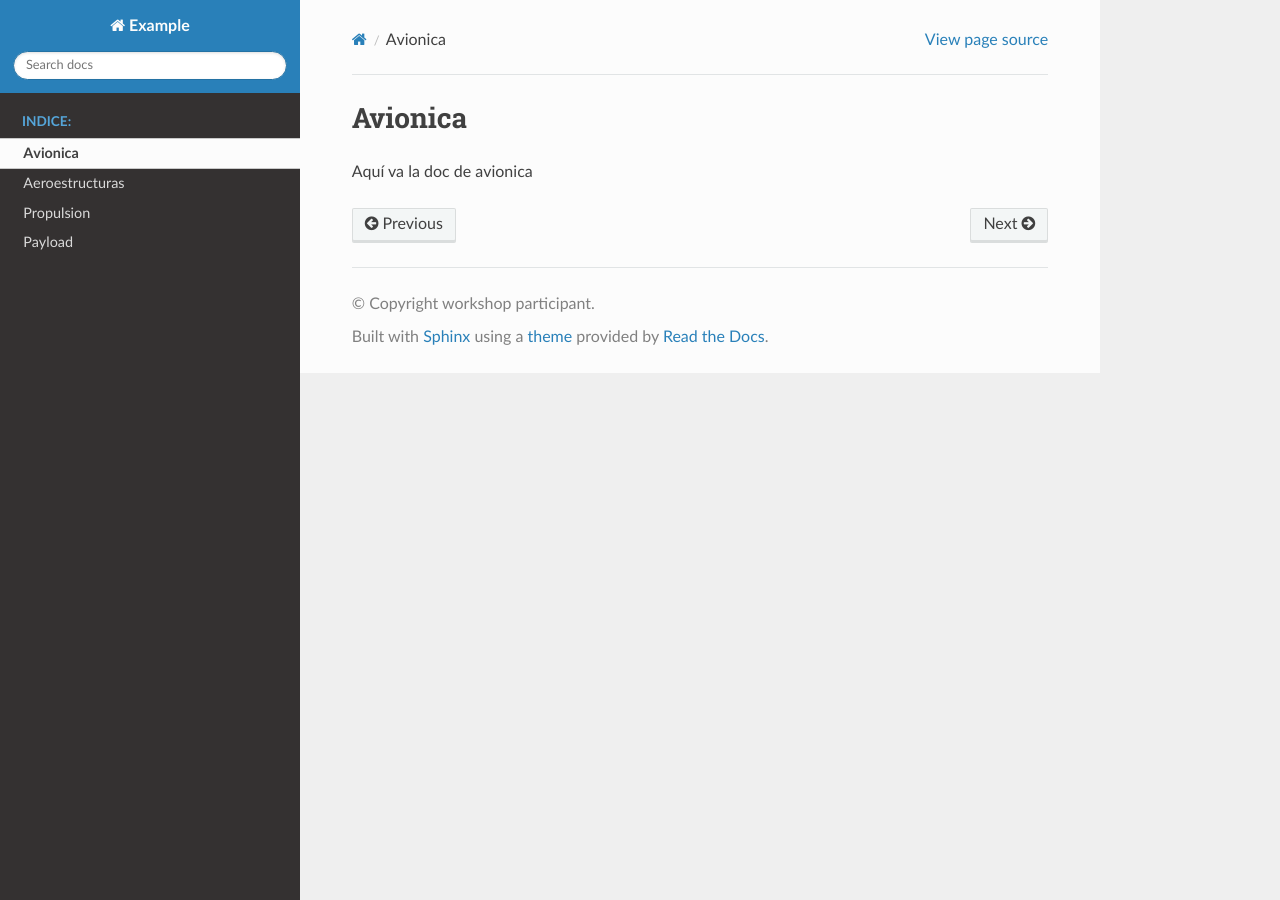
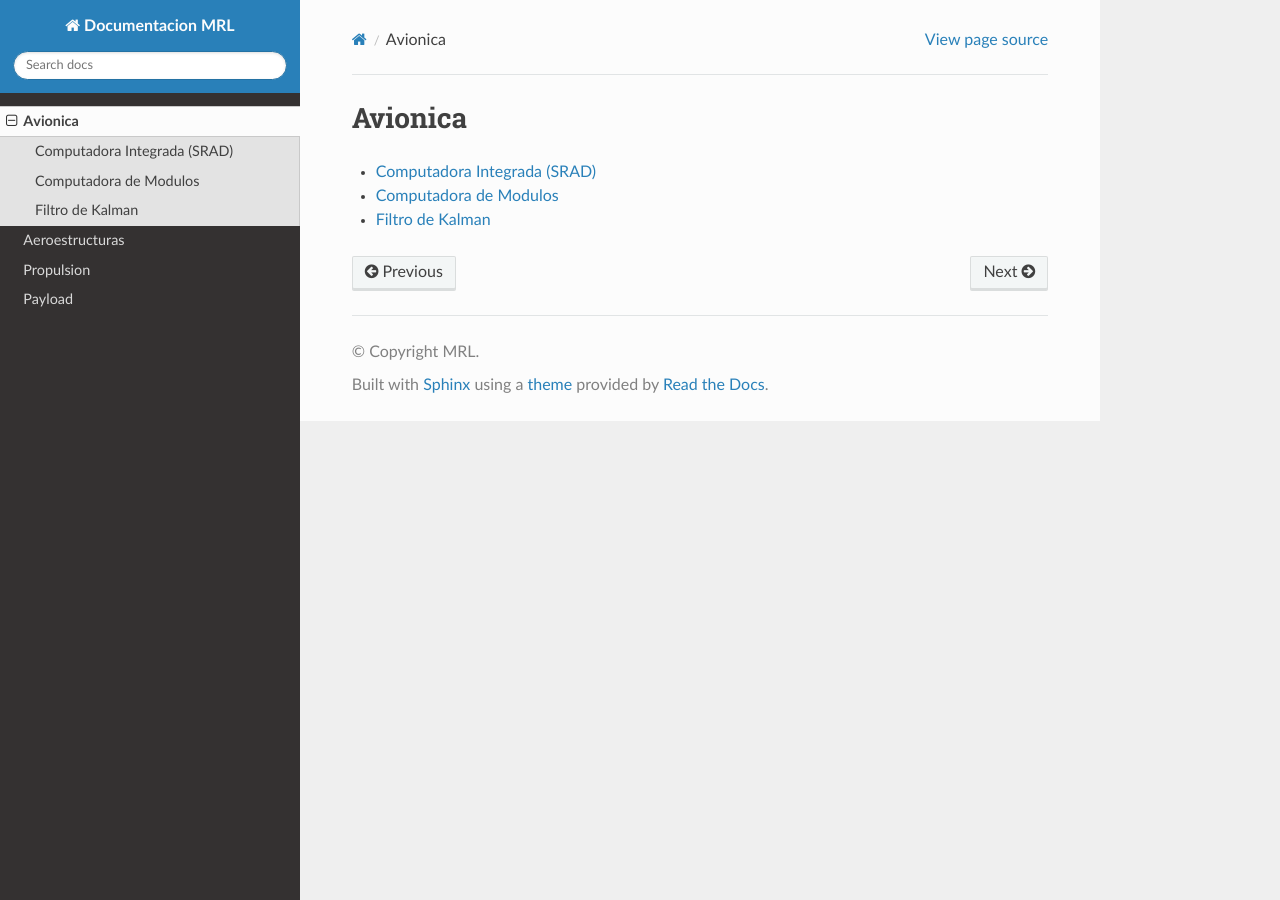
Before and after one commit to MTY-RocketLab/Docs, a Sphinx documentation site: the page built from doc/avionica/avionica.rst, in a window 1280 px wide. Built offline with Sphinx 7.4.7 and the Read the Docs theme 2.0.0, drawn with Linux system fonts in a browser that asks for light colours.

Commit message:
Estructura avionica, quite los placeholders

```diff
--- a/doc/avionica/avionica.rst
+++ b/doc/avionica/avionica.rst
@@ -1,4 +1,9 @@
 Avionica
 =========
 
-Aquí va la doc de avionica
+.. toctree::
+   :maxdepth: 2
+
+   srad
+   modulos
+   kalman
--- /dev/null
+++ b/doc/avionica/kalman.rst
@@ -0,0 +1,4 @@
+Filtro de Kalman
+================
+
+Como jala el kalman y asi @Danyy.
--- /dev/null
+++ b/doc/avionica/modulos.rst
@@ -0,0 +1,4 @@
+Computadora de Modulos
+======================
+
+Que modulos usamos y asi.
--- /dev/null
+++ b/doc/avionica/srad.rst
@@ -0,0 +1,4 @@
+Computadora Integrada (SRAD)
+=============================
+
+Documentacion de la plaquita, pinout del samd21, y demas cositas.
--- a/doc/conf.py
+++ b/doc/conf.py
@@ -1,28 +1,12 @@
-# Configuration file for the Sphinx documentation builder.
-#
-# For the full list of built-in configuration values, see the documentation:
-# https://www.sphinx-doc.org/en/master/usage/configuration.html
-
-# -- Project information -----------------------------------------------------
-# https://www.sphinx-doc.org/en/master/usage/configuration.html#project-information
-
-project = 'Example'
-copyright = 'workshop participant'
-author = 'workshop participant'
+project = 'Documentacion MRL'
+copyright = 'MRL'
+author = 'Noe Sanchez'
 release = '0.1'
-
-
-# -- General configuration ---------------------------------------------------
-# https://www.sphinx-doc.org/en/master/usage/configuration.html#general-configuration
 
 extensions = ['myst_parser', 'sphinx_rtd_theme',]
 
 templates_path = ['_templates']
 exclude_patterns = ['_build', 'Thumbs.db', '.DS_Store']
 
-
-# -- Options for HTML output -------------------------------------------------
-# https://www.sphinx-doc.org/en/master/usage/configuration.html#options-for-html-output
-
 html_theme = "sphinx_rtd_theme"
 html_static_path = []
--- a/doc/index.rst
+++ b/doc/index.rst
@@ -1,9 +1,10 @@
 Documentación MRL
 ===================================
 
+MRL es una iniciativa mexicana conformada por estudiantes dedicada al desarrollo de cohetes, misiones integrales, componentes de cohetería y tecnologías de propulsión.
+
 .. toctree::
    :maxdepth: 2
-   :caption: Indice:
 
    avionica/avionica
    aeroestructuras/aeroestructuras
```
